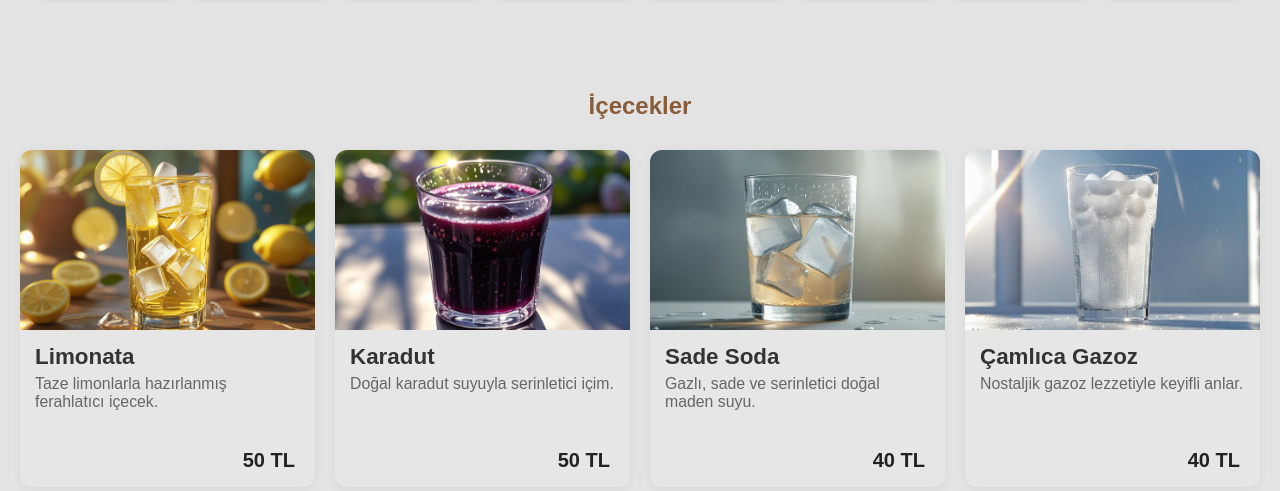
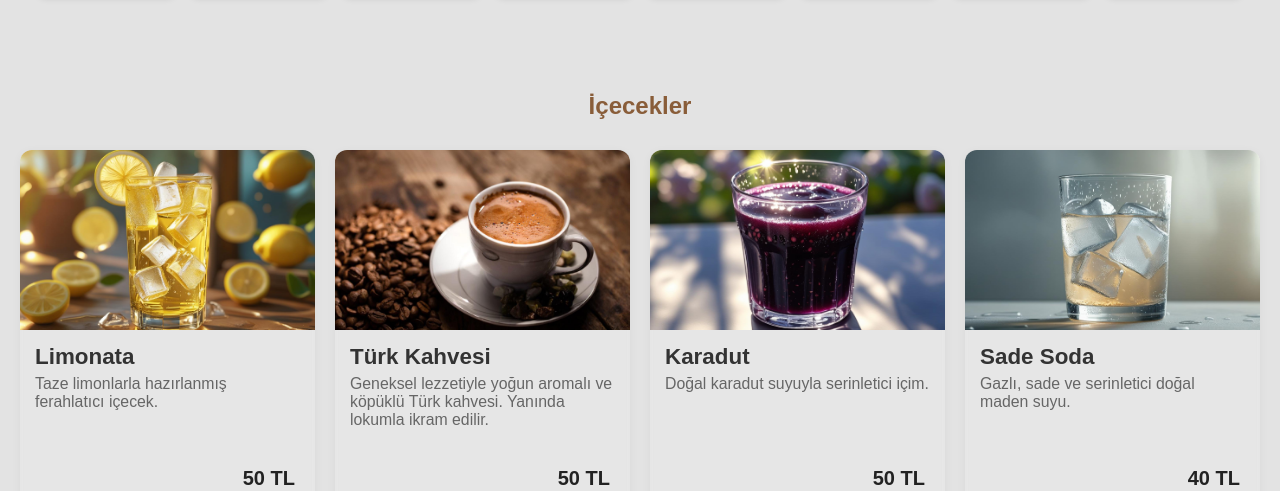
Before and after one commit to therapycafe/QrMenu, a plain HTML site: page index.html in a window 1280 px wide. Shown: the part 309-800 px from the top of the page. Drawn offline with Linux system fonts and the light colour scheme.

Commit message:
Update index.html

```diff
--- a/index.html
+++ b/index.html
@@ -47,6 +47,14 @@
         <div class="details">
             <h3>Limonata</h3>
             <p>Taze limonlarla hazırlanmış ferahlatıcı içecek.</p>
+        </div>
+        <span class="price">50 TL</span>
+        </div>
+          <div class="product">
+        <img src="images/içecekler/Turk-Kahvesi.jpg" alt="Türk Kahvesi">
+        <div class="details">
+            <h3>Türk Kahvesi</h3>
+            <p>Geneksel lezzetiyle yoğun aromalı ve köpüklü Türk kahvesi. Yanında lokumla ikram edilir.</p>
         </div>
         <span class="price">50 TL</span>
         </div>
```
